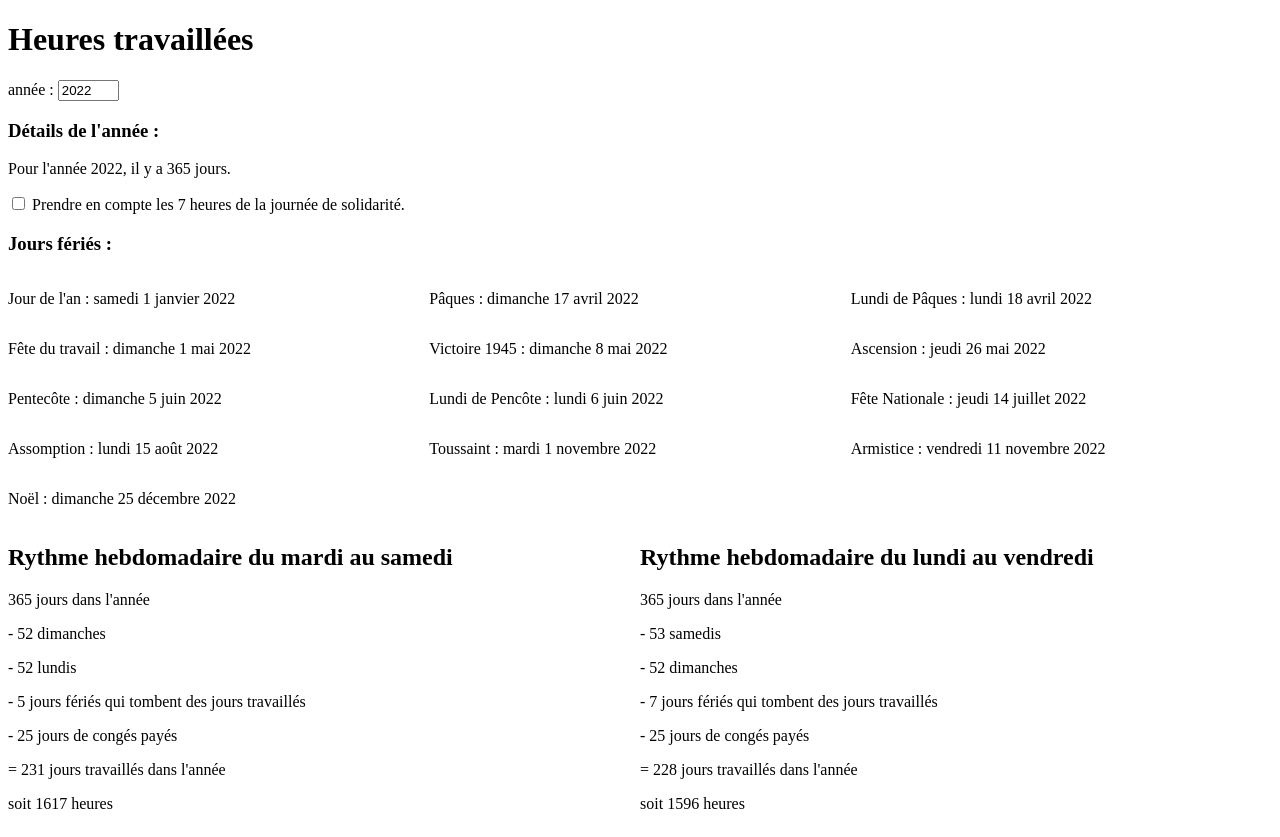
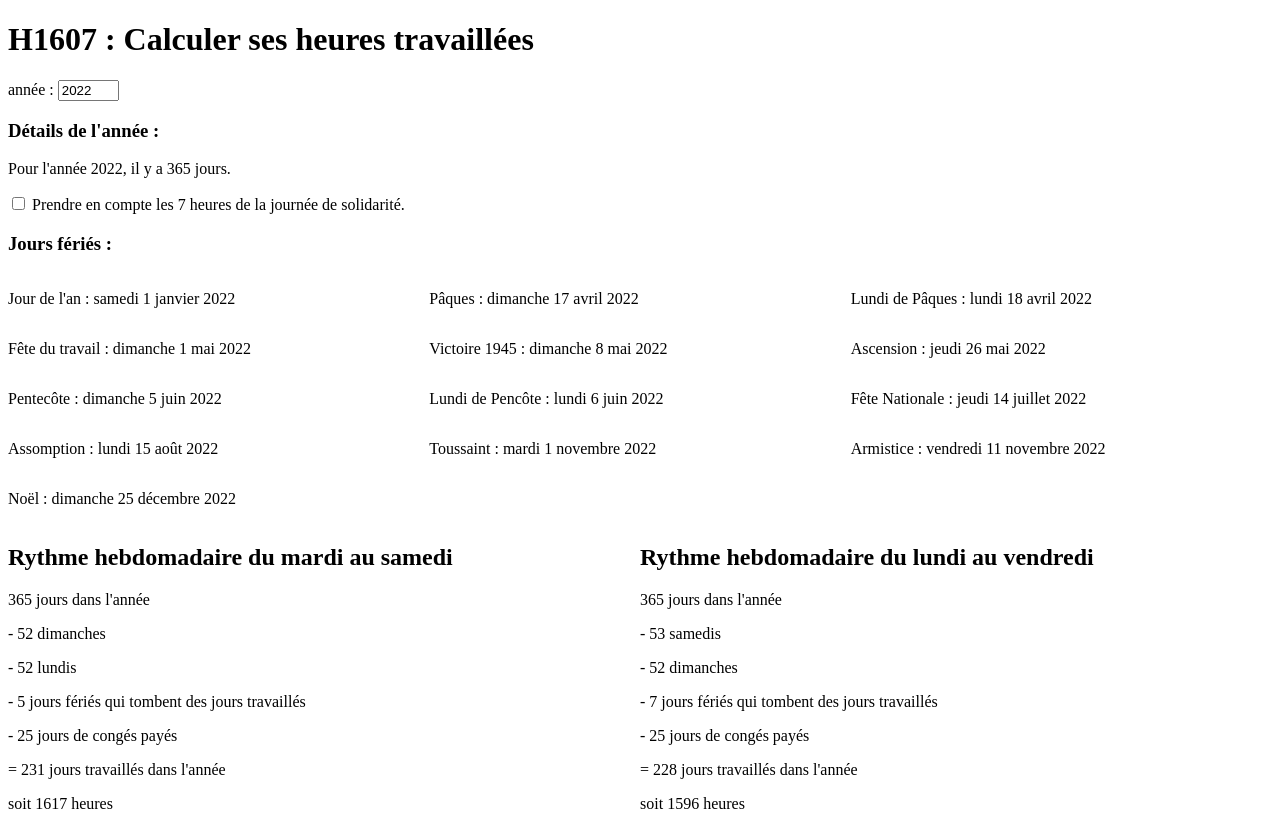
Before and after one commit to dbomard/H1607, a plain HTML site: page H1607/index.html in a window 1280 px wide. Drawn offline with Linux system fonts and the light colour scheme.

Commit message:
before moving

```diff
--- a/H1607/index.html
+++ b/H1607/index.html
@@ -11,8 +11,11 @@
 
 <body>
     <header>
-        <h1>Heures travaillées</h1>
+        <h1>H1607 : Calculer ses heures travaillées</h1>
     </header>
+    <nav>
+
+    </nav>
     <main class="container">
         <section id="annee">
             <article id="selection-annee">
```
